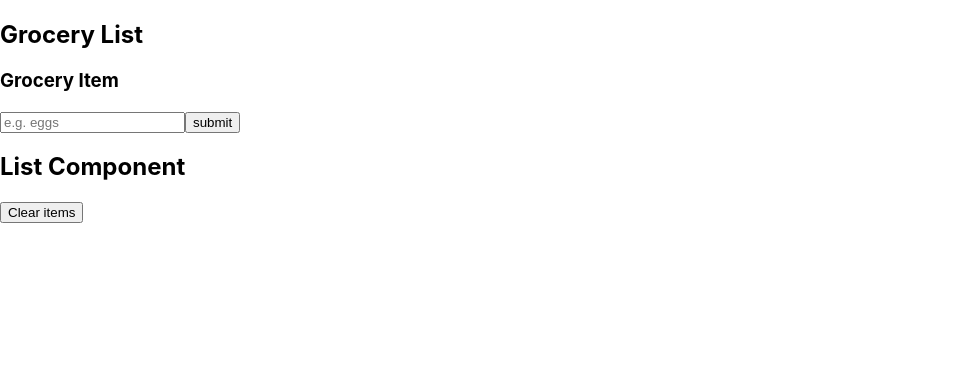
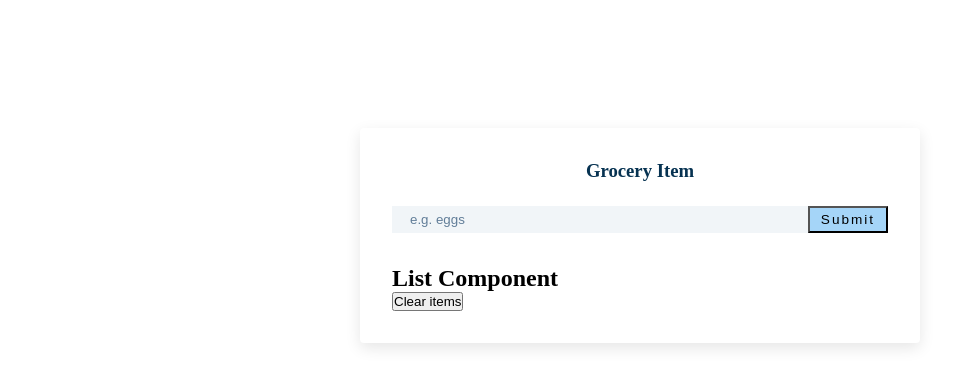
Before and after one commit to nischalpilmong/GroceryItem-List, a React (Create React App) app: page / in a window 1280 px wide. Shown: the top 386 px of the page, without its empty margins (0-977 px from the left). Built offline with nearby package versions, Linux system fonts and the light colour scheme.

Commit message:
added styling to form section

```diff
--- a/src/App.js
+++ b/src/App.js
@@ -14,7 +14,6 @@ function App() {
   };
   return (
     <section className="section-center">
-       <h1>Grocery List</h1>
        <form className="grocery-form" onSubmit={handleSubmit}>
          {alert.show && <Alert />}
          <h3>Grocery Item</h3>
--- a/src/index.css
+++ b/src/index.css
@@ -1,13 +1,57 @@
-body {
+*{
   margin: 0;
-  font-family: -apple-system, BlinkMacSystemFont, 'Segoe UI', 'Roboto', 'Oxygen',
-    'Ubuntu', 'Cantarell', 'Fira Sans', 'Droid Sans', 'Helvetica Neue',
-    sans-serif;
-  -webkit-font-smoothing: antialiased;
-  -moz-osx-font-smoothing: grayscale;
+  padding: 0;
+  box-sizing: border-box;
+}
+.section-center{
+  width: 90vw;
+  margin: 0 auto;
+  max-width: 35rem;
+  margin-top: 8rem;
+  background: white;
+  box-shadow: 0 5px 15px rgba(0, 0, 0, 0.1);
+  border-radius: 0.25rem;
+  padding: 2rem;
+  transition: all 0.3s linear;
+}
+.grocery-form h3{
+   text-align: center;
+   color: hsl(205, 86%, 17%);
+   margin-bottom: 1.5rem;
+}
+.form-control{
+  display: flex;
+  justify-content: center;
+}
+.grocery{
+   padding: 0.25rem;
+   padding-left: 1rem;
+   background: hsl(210, 36%, 96%);
+   border-color: transparent;
+   color: hsl(210, 22%, 49%);
+   flex: 1 0 auto;
+}
+.grocery::placeholder{
+  color: hsl(210, 22%, 49%);
 }
 
-code {
-  font-family: source-code-pro, Menlo, Monaco, Consolas, 'Courier New',
-    monospace;
+.submit-btn{
+  background: hsl(205, 86%, 81%);
+  flex: 0 0 5rem;
+  text-transform: capitalize;
+  letter-spacing: 2px;
+  cursor: pointer;
+  padding: 0.25rem;
+  align-items: center;
+  font-size: 0.85rem;
 }
+
+.submit-btn:hover{
+  background: hsl(205, 78%, 60%);
+  color: white;
+}
+
+/*Grocery List*/
+.grocery-container{
+  margin-top: 2rem;
+}
```
